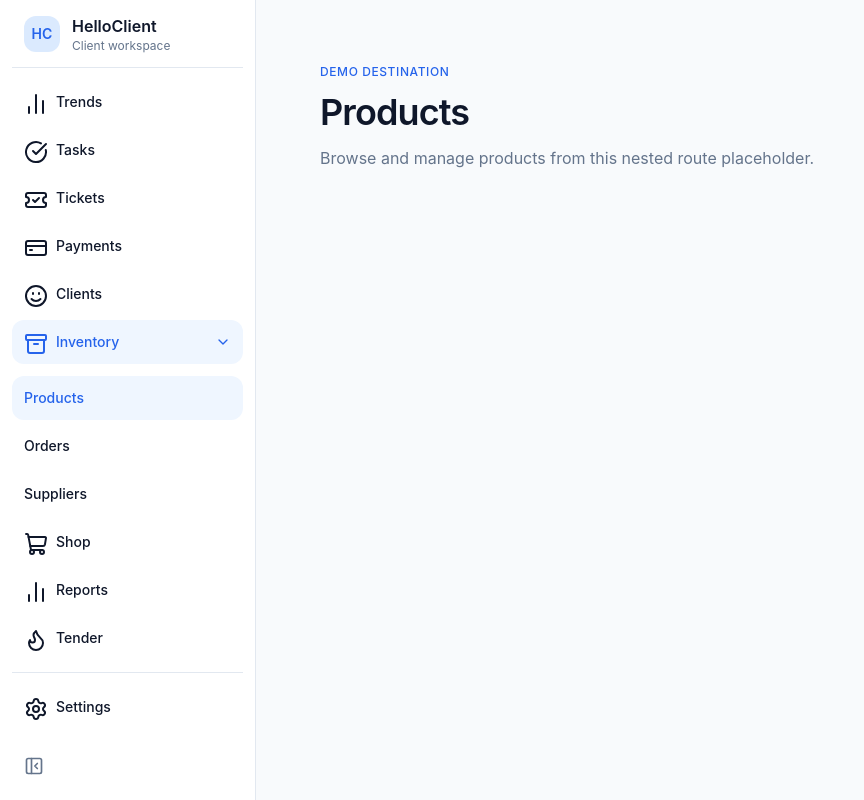
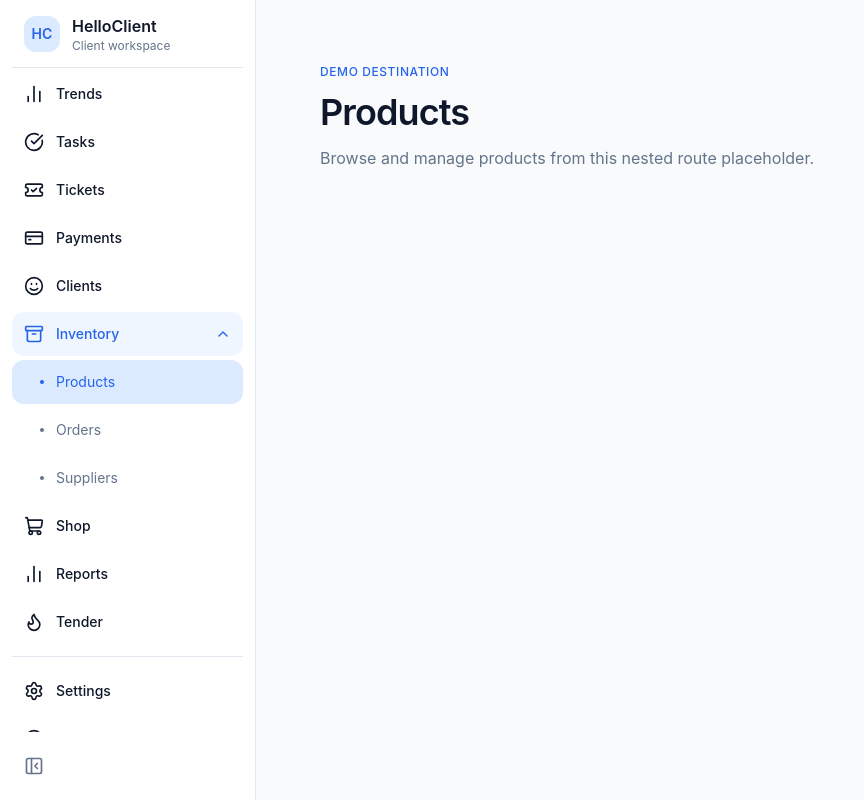
Before and after one commit to cptShell/hello_client_demo, a React (Vite) app: page /#/inventory/products in a window 1280 px wide. Shown: the whole page, without its empty margins (0-864 px from the left). Built offline with nearby package versions, Linux system fonts and the light colour scheme.

Commit message:
fix: restore RouterMenu visual parity

```diff
--- /dev/null
+++ b/src/features/router-menu/model/router-menu-group-context.tsx
@@ -0,0 +1,7 @@
+import { createContext, useContext } from 'react'
+
+export const RouterMenuGroupContext = createContext(false)
+
+export function useRouterMenuGroupContext() {
+  return useContext(RouterMenuGroupContext)
+}
--- /dev/null
+++ b/src/features/router-menu/model/router-menu-group-provider.tsx
@@ -0,0 +1,6 @@
+import type { ReactNode } from 'react'
+import { RouterMenuGroupContext } from './router-menu-group-context'
+
+export function RouterMenuGroupProvider({ children }: { children: ReactNode }) {
+  return <RouterMenuGroupContext.Provider value>{children}</RouterMenuGroupContext.Provider>
+}
--- a/src/features/router-menu/ui/router-menu-group.tsx
+++ b/src/features/router-menu/ui/router-menu-group.tsx
@@ -1,7 +1,8 @@
 import { Children, isValidElement, useId } from 'react'
-import { ChevronDown } from 'lucide-react'
+import { ChevronDown, X } from 'lucide-react'
 import { Sidebar } from '@/shared/ui/sidebar'
 import type { RouterMenuGroupProps, RouterMenuItemProps } from '../model/router-menu-types'
+import { RouterMenuGroupProvider } from '../model/router-menu-group-provider'
 import { groupClassName, groupContentClassName, groupTriggerClassName, iconClassName, listClassName, navigationLabelClassName } from './router-menu-styles'
 
 function getEntryValue(children: RouterMenuGroupProps['children']) {
@@ -16,13 +17,23 @@ export function RouterMenuGroup({ children, icon, label }: RouterMenuGroupProps)
   return (
     <Sidebar.Group className={groupClassName} entryValue={entryValue} id={id}>
       <Sidebar.GroupTrigger className={groupTriggerClassName}>
-        {icon ? <span className={iconClassName}>{icon}</span> : null}
+        {icon}
         <span className={navigationLabelClassName}>{label}</span>
-        <ChevronDown aria-hidden="true" className="ml-auto size-4 shrink-0" />
+        <ChevronDown aria-hidden="true" className="ml-auto size-4 shrink-0 transition-transform duration-[var(--sidebar-motion-fast)] group-aria-expanded:rotate-180 group-data-[variant=desktop-collapsed]/sidebar:hidden group-data-[variant=mobile]/sidebar:hidden" />
       </Sidebar.GroupTrigger>
-      <Sidebar.GroupContent className={groupContentClassName} title={label}>
+      <Sidebar.GroupContent
+        backdropClassName="fixed inset-0 z-[var(--sidebar-z-scrim)] flex items-end bg-scrim"
+        className={groupContentClassName}
+        closeButtonClassName="absolute right-4 top-4 grid size-[var(--sidebar-item-height)] place-items-center rounded-item text-text-secondary outline-none hover:bg-surface-hover hover:text-text-primary focus-visible:ring-2 focus-visible:ring-focus-ring"
+        closeContent={<X aria-hidden="true" className={iconClassName} />}
+        title={label}
+        titleClassName="pr-20 text-base/6 font-semibold text-text-primary"
+      >
+        <span aria-hidden="true" className="hidden px-3 pb-2 pt-1 text-xs/4 font-semibold uppercase tracking-wider text-text-secondary group-data-[variant=desktop-collapsed]/sidebar:block">
+          {label}
+        </span>
         <Sidebar.List className={listClassName}>
-          {children}
+          <RouterMenuGroupProvider>{children}</RouterMenuGroupProvider>
         </Sidebar.List>
       </Sidebar.GroupContent>
     </Sidebar.Group>
--- a/src/features/router-menu/ui/router-menu-item.tsx
+++ b/src/features/router-menu/ui/router-menu-item.tsx
@@ -1,16 +1,44 @@
 import { Link } from 'react-router-dom'
 import { Sidebar } from '@/shared/ui/sidebar'
 import { useRouterMenuContext } from '../model/router-menu-context'
+import { useRouterMenuGroupContext } from '../model/router-menu-group-context'
 import type { RouterMenuItemProps } from '../model/router-menu-types'
-import { iconClassName, itemClassName, navigationLabelClassName } from './router-menu-styles'
+import {
+  iconClassName,
+  itemClassName,
+  navigationLabelClassName,
+  submenuItemClassName,
+  submenuLabelClassName,
+} from './router-menu-styles'
 
 export function RouterMenuItem({ disabled, icon, label, to }: RouterMenuItemProps) {
   const { markLinkNavigation } = useRouterMenuContext()
+  const isSubmenuItem = useRouterMenuGroupContext()
   return (
-    <Sidebar.Item asChild className={itemClassName} disabled={disabled} value={to}>
+    <Sidebar.Item
+      asChild
+      className={isSubmenuItem ? submenuItemClassName : itemClassName}
+      disabled={disabled}
+      value={to}
+    >
       <Link onClick={markLinkNavigation} to={to}>
-        {icon ? <span className={iconClassName}>{icon}</span> : null}
-        <span className={navigationLabelClassName}>{label}</span>
+        {isSubmenuItem ? (
+          <span
+            aria-hidden="true"
+            className="size-1 shrink-0 rounded-full bg-current"
+          />
+        ) : icon ? (
+          <span className={iconClassName}>{icon}</span>
+        ) : null}
+        <span
+          className={
+            isSubmenuItem
+              ? submenuLabelClassName
+              : navigationLabelClassName
+          }
+        >
+          {label}
+        </span>
       </Link>
     </Sidebar.Item>
   )
--- a/src/features/router-menu/ui/router-menu-styles.ts
+++ b/src/features/router-menu/ui/router-menu-styles.ts
@@ -4,11 +4,11 @@ import type {
   SidebarRootState,
 } from '@/shared/ui/sidebar'
 
-export const iconClassName = 'size-[var(--sidebar-icon-size)] shrink-0'
 export const listClassName =
-  'm-0 list-none p-0 mt-3 min-h-0 flex flex-1 flex-col gap-1 overflow-y-auto overscroll-contain group-data-[variant=mobile]/sidebar:mt-0 group-data-[variant=mobile]/sidebar:flex-row group-data-[variant=mobile]/sidebar:overflow-x-auto group-data-[variant=mobile]/sidebar:overflow-y-hidden group-data-[variant=mobile]/sidebar:[&>li]:min-w-[var(--sidebar-mobile-item-width)] group-data-[variant=mobile]/sidebar:[&>li]:flex-1 group-data-[variant=mobile]/sidebar:[&>li]:shrink-0'
+  'm-0 list-none p-0 mt-1 min-h-0 flex flex-1 flex-col gap-1 overflow-y-auto overscroll-contain group-data-[variant=mobile]/sidebar:mt-0 group-data-[variant=mobile]/sidebar:flex-row group-data-[variant=mobile]/sidebar:overflow-x-auto group-data-[variant=mobile]/sidebar:overflow-y-hidden group-data-[variant=mobile]/sidebar:[&>li]:min-w-[var(--sidebar-mobile-item-width)] group-data-[variant=mobile]/sidebar:[&>li]:flex-1 group-data-[variant=mobile]/sidebar:[&>li]:shrink-0'
 const itemBase =
   'group flex min-h-[var(--sidebar-item-height)] w-full items-center gap-3 overflow-hidden rounded-item px-3 text-sm/5 font-medium no-underline outline-none transition-colors duration-[var(--sidebar-motion-fast)] ease-standard focus-visible:ring-2 focus-visible:ring-focus-ring focus-visible:ring-offset-2 focus-visible:ring-offset-surface-navigation'
+export const iconClassName = 'size-[var(--sidebar-icon-size)] shrink-0 [&>svg]:size-full'
 
 export function rootClassName(state: SidebarRootState, extra?: string) {
   const layout =
@@ -28,6 +28,18 @@ export function itemClassName({ active, variant }: SidebarItemState) {
       ? 'h-[var(--sidebar-mobile-height)] min-w-[var(--sidebar-mobile-item-width)] flex-col justify-center gap-1 px-2 py-1 text-xs/4'
       : undefined
   return [itemBase, mobile, active ? 'bg-surface-active text-text-active' : 'text-text-primary hover:bg-surface-hover'].filter(Boolean).join(' ')
+}
+
+export function submenuItemClassName({ active, variant }: SidebarItemState) {
+  return [
+    itemBase,
+    variant === 'desktop-collapsed' || variant === 'mobile'
+      ? 'px-3 font-normal'
+      : 'pl-7 font-normal',
+    active
+      ? 'bg-surface-active-strong text-text-active'
+      : 'text-text-secondary hover:bg-surface-hover hover:text-text-primary',
+  ].join(' ')
 }
 
 export function groupClassName({ presentation, variant }: SidebarGroupState) {
--- a/src/shared/ui/icon/decorative-icon.tsx
+++ b/src/shared/ui/icon/decorative-icon.tsx
@@ -6,5 +6,5 @@ type DecorativeIconProps = {
 }
 
 export function DecorativeIcon({ icon }: DecorativeIconProps) {
-  return cloneElement(icon, { 'aria-hidden': true })
+  return cloneElement(icon, { 'aria-hidden': true, className: 'size-[var(--sidebar-icon-size)] shrink-0' })
 }
```
